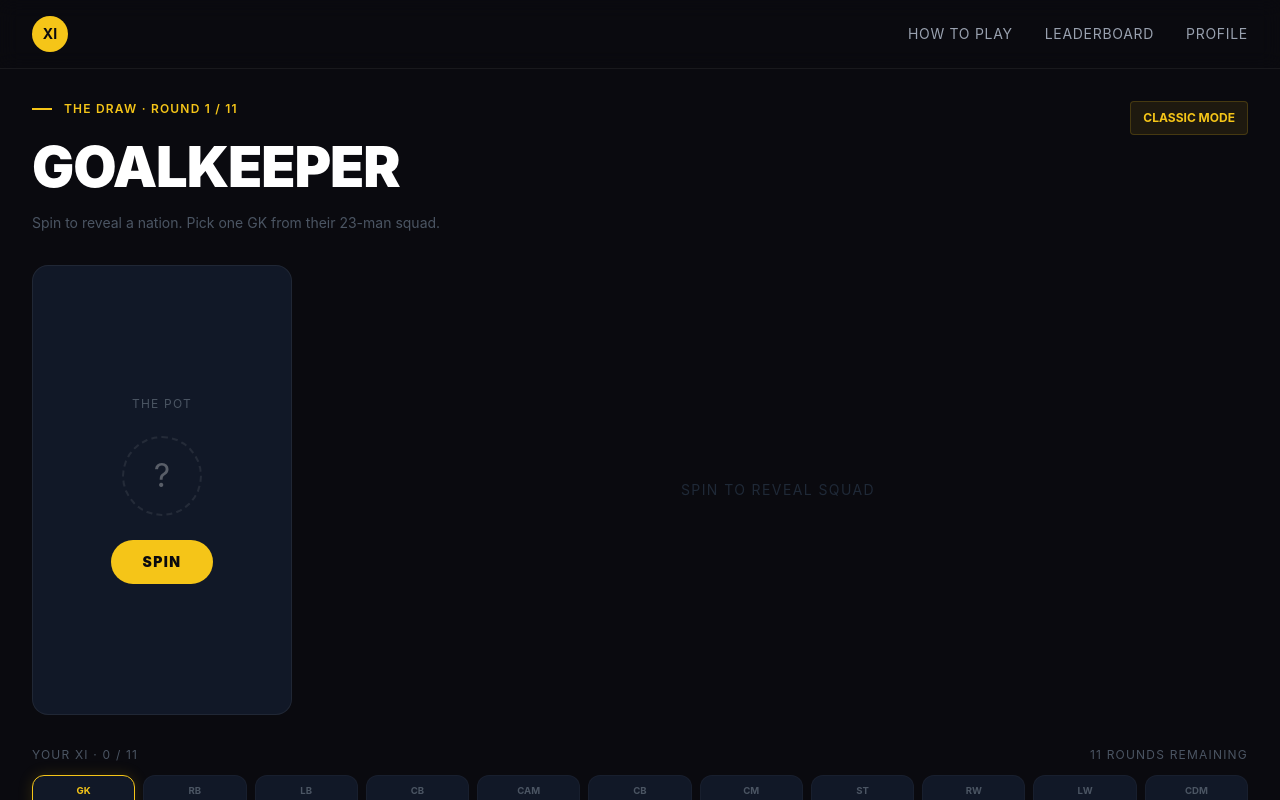
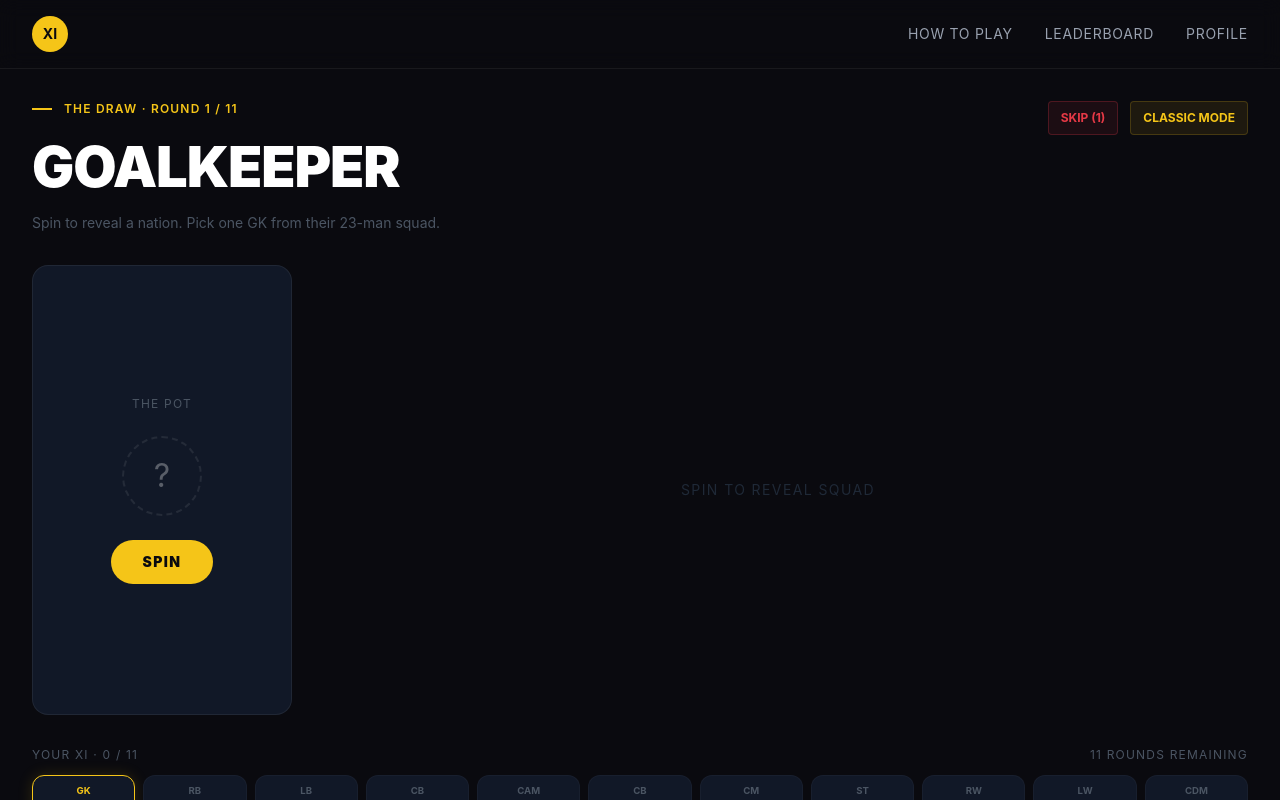
Before and after one commit to Yachamkaushik/world-cup-xi, a React (Vite) app: page / in a window 1280 px wide. Both pictures are taken after a click on the element 500 px from the left and 628 px from the top of the page. Shown: the top 800 px of the page. Built offline with nearby package versions, Linux system fonts and the light colour scheme.

Commit message:
skip button added in classic mode

```diff
--- a/src/pages/Draft.jsx
+++ b/src/pages/Draft.jsx
@@ -49,6 +49,7 @@ export default function Draft() {
     const [currentNation, setCurrentNation] = useState(null)
     const nations = [...new Set(playersData.map(p => p.nation))]
     const [isSpinning, setIsSpinning] = useState(false)
+    const [skipUsed, setSkipUsed] = useState(false)
 
     useEffect(() => {
         const shuffled = [...positions].sort(() => Math.random() - 0.5)
@@ -89,13 +90,42 @@ export default function Draft() {
                         </p>
                     </div>
                     <div className="flex items-center gap-3">
+                        {mode === 'classic' && (
+                            <button
+                                onClick={() => {
+                                    if (skipUsed || !currentSquad.length) return
+                                    setSkipUsed(true)
+                                    setCurrentSquad([])
+                                    setCurrentNation(null)
+                                    setIsSpinning(true)
+                                    setTimeout(() => {
+                                        const available = nations.filter(n => !usedNations.includes(n))
+                                        const index = Math.floor(Math.random() * available.length)
+                                        const picked = available[index]
+                                        setCurrentNation(picked)
+                                        setCurrentSquad(playersData.filter(p => p.nation === picked))
+                                        setUsedNations([...usedNations, picked])
+                                        setIsSpinning(false)
+                                    }, 600)
+                                }}
+                                className="text-xs font-bold px-3 py-2 rounded"
+                                style={{
+                                    backgroundColor: skipUsed ? '#1f2937' : '#e6394615',
+                                    color: skipUsed ? '#374151' : '#e63946',
+                                    border: `1px solid ${skipUsed ? '#374151' : '#e6394640'}`,
+                                    cursor: skipUsed ? 'default' : 'pointer',
+                                    transition: 'all 0.2s ease'
+                                }}>
+                                {skipUsed ? 'SKIP USED' : 'SKIP (1)'}
+                            </button>
+                        )}
                         <span className="text-xs font-bold px-3 py-2 rounded" style={{
                             backgroundColor: '#F5C51815',
                             color: '#F5C518',
                             border: '1px solid #F5C51830'
                         }}>
-                            {mode.toUpperCase()} MODE
-                        </span>
+        {mode.toUpperCase()} MODE
+    </span>
                     </div>
                 </div>
 
```
